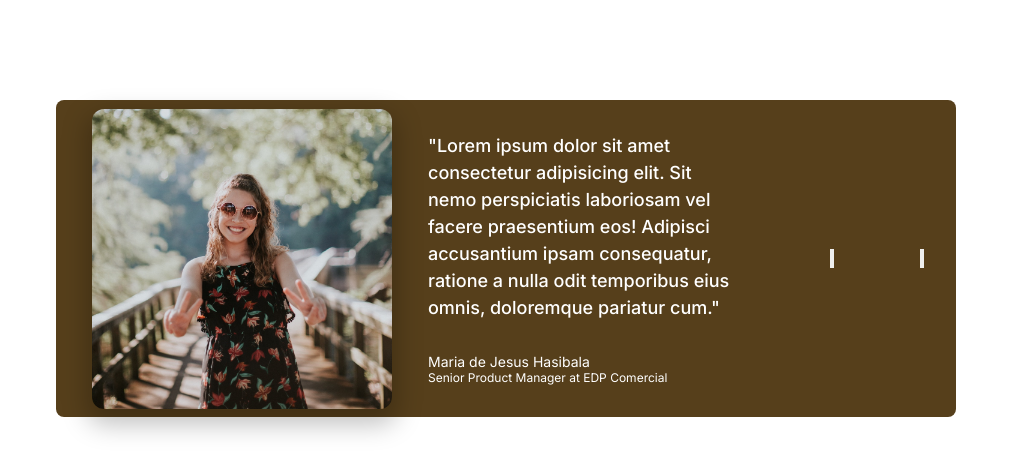
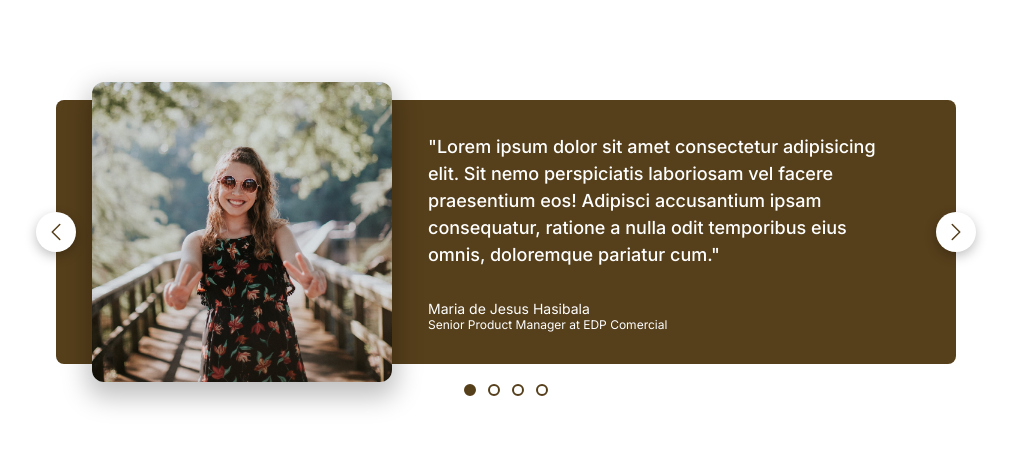
Before and after one commit to DelanoRmdhn/belajar-css, a plain HTML site: page 06-Components/carousel.html in a window 1280 px wide. Shown: the whole page, without its empty margins (134-1145 px from the left). Drawn offline with Linux system fonts and the light colour scheme.

Commit message:
Membuat komponen Carousel dan mempelajari Transform Translate(x,y)

```diff
--- a/06-Components/carousel.html
+++ b/06-Components/carousel.html
@@ -42,12 +42,13 @@ TEXT COLOR : #343A40
         background-color: #563f1b;
         color: #ffffff;
         border-radius: 8px;
-        padding: 32px;
-        padding-left: 86px;
+        padding: 32px 48px 32px 86px;
 
         display: flex;
         align-items: center;
         gap: 86px;
+
+        position: relative;
       }
 
       img {
@@ -72,6 +73,74 @@ TEXT COLOR : #343A40
       .author-job {
         font-size: 12px;
       }
+
+      /* KONTROL */
+      .btn {
+        border: none;
+        width: 40px;
+        height: 40px;
+        border-radius: 50%;
+        cursor: pointer;
+
+        background-color: #ffffff;
+        box-shadow: 0 4px 12px rgba(0, 0, 0, 0.25);
+
+        /* MEMPOSISIKAN AGAR BUTTON SIMETRIS */
+        display: flex;
+        align-items: center;
+        justify-content: center;
+
+        top: 50%;
+
+        /* MEMPOSISIKAN KELUAR DARI KANVAS */
+        position: absolute;
+      }
+
+      .icon--left {
+        left: 0;
+
+        /* MEMBUAT BUTTON BERADA DI TENGAH */
+        transform: translate(
+          -50%,
+          -50%
+        ); /* -50 adalah x dan -50 kedua adalah y. yang berarti elemen btn akan naik 50% dari tinggi si elemen btn dan elemen btn akan bergeser ke kiri sebanyak 50% lebar dari elemen*/
+      }
+
+      .icon--right {
+        right: 0;
+        transform: translate(50%, -50%);
+      }
+
+      .icon {
+        width: 24px;
+        height: 24px;
+        stroke: #563f1b;
+      }
+
+      /* DOTS */
+      .dots {
+        cursor: pointer;
+
+        position: absolute;
+        bottom: 0;
+        left: 50%;
+        transform: translate(-50%, 32px);
+
+        display: flex;
+        gap: 12px;
+      }
+
+      .dot {
+        width: 12px;
+        height: 12px;
+        background-color: #ffffff;
+        border: 2px solid #563f1b;
+        border-radius: 50%;
+      }
+
+      .active {
+        background-color: #563f1b;
+      }
     </style>
   </head>
   <body>
@@ -89,7 +158,7 @@ TEXT COLOR : #343A40
         <p class="author-job">Senior Product Manager at EDP Comercial</p>
       </blockquote>
 
-      <button class="btn">
+      <button class="btn icon--left">
         <svg
           xmlns="http://www.w3.org/2000/svg"
           fill="none"
@@ -105,7 +174,7 @@ TEXT COLOR : #343A40
           />
         </svg>
       </button>
-      <button class="btn">
+      <button class="btn icon--right">
         <svg
           xmlns="http://www.w3.org/2000/svg"
           fill="none"
@@ -121,6 +190,13 @@ TEXT COLOR : #343A40
           />
         </svg>
       </button>
+
+      <div class="dots">
+        <button class="dot active"></button>
+        <button class="dot"></button>
+        <button class="dot"></button>
+        <button class="dot"></button>
+      </div>
     </div>
   </body>
 </html>
```
